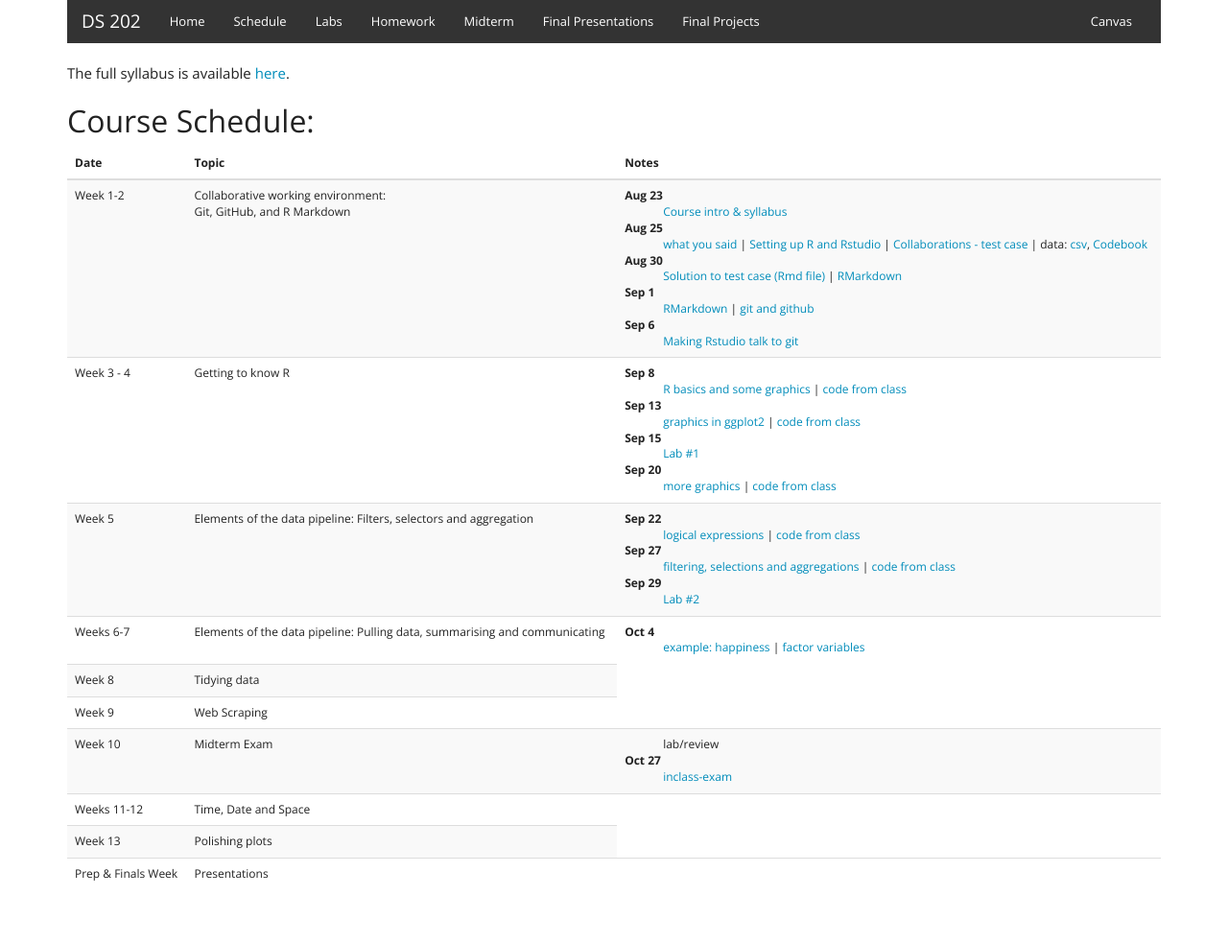
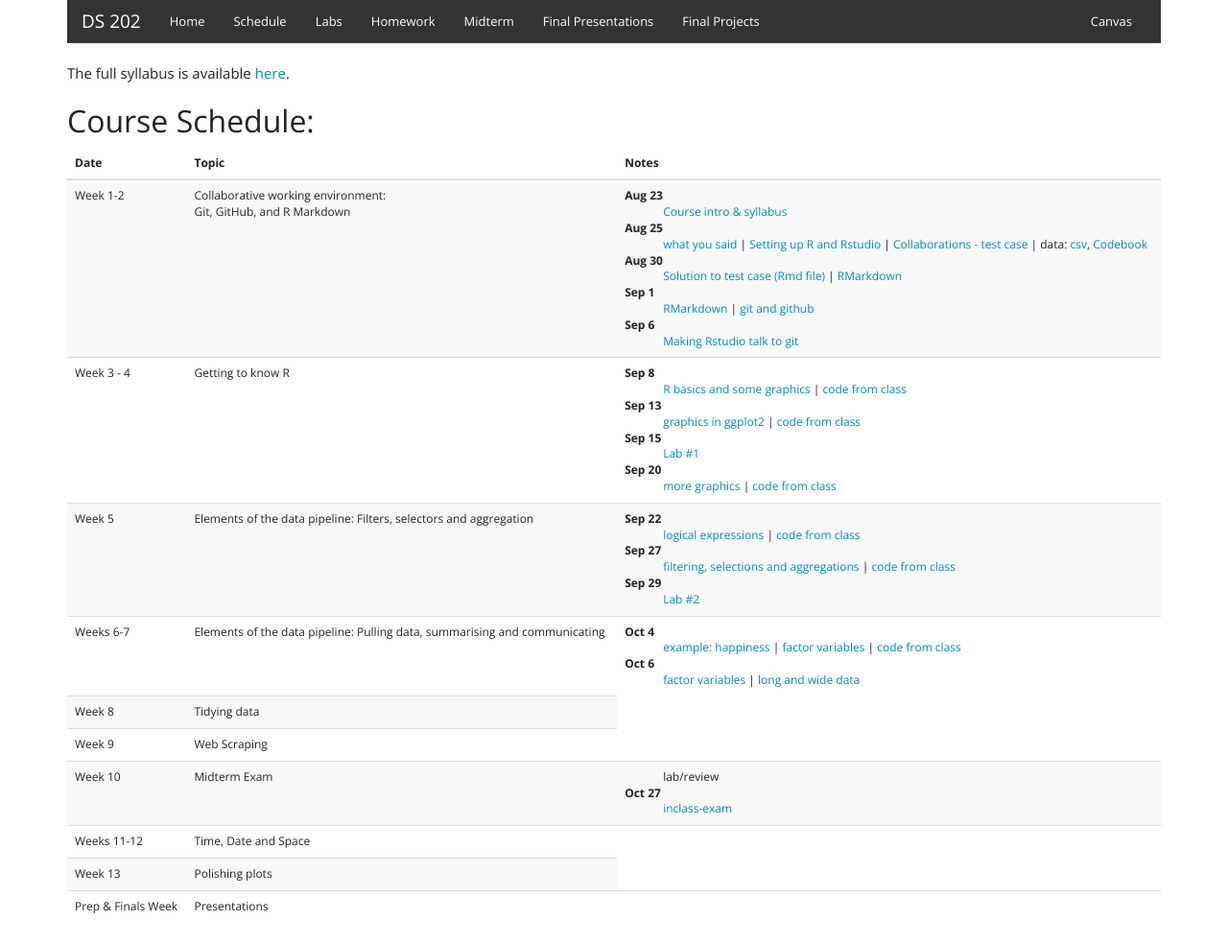
Before and after one commit to DS202-at-ISU/DS202-at-ISU.github.io, a Jekyll site: the page built from schedule.html, in a window 1280 px wide. Shown: the whole page at 96% size. Built offline with Jekyll 4.4.1, drawn with Linux system fonts in a browser that asks for light colours; before the commit the page ends 949 px from its top, so only the background shows below that.

Commit message:
links for Oct 6

```diff
--- a/schedule.html
+++ b/schedule.html
@@ -104,7 +104,11 @@ The full syllabus is available <a href="syllabus.pdf" target=_blank>here</a>.
           <dl>
           <dt>Oct 4</dt>
 
-          <dd><a href="../materials/03_tidyverse/02_dplyr-examples" target=_blank>example: happiness</a> | <a href="../materials/02_r-intro/05_factors.html" target=_blank>factor variables</a> </dd>
+          <dd><a href="../materials/03_tidyverse/02_dplyr-examples" target=_blank>example: happiness</a> | <a href="../materials/02_r-intro/05_factors.html" target=_blank>factor variables</a>   | <a href="code/code-2022-10-04.R" target=_blank>code from class</a> </dd>
+          <dt>Oct 6</dt>
+
+          <dd> <a href="../materials/02_r-intro/05_factors.html" target=_blank>factor variables</a>   |
+          <a href="../materials/03_tidyverse/05_tidyr.html" target=_blank>long and wide data</a><!--<a href="code/code-2022-10-04.R" target=_blank>code from class</a>-->  </dd>
 <!--          <dt>Feb 15</dt>
           <dd><a href="../labs/lab03.html">lab #3: exploring happiness</a></dd>
           <dt>Feb 20</dt>
```
